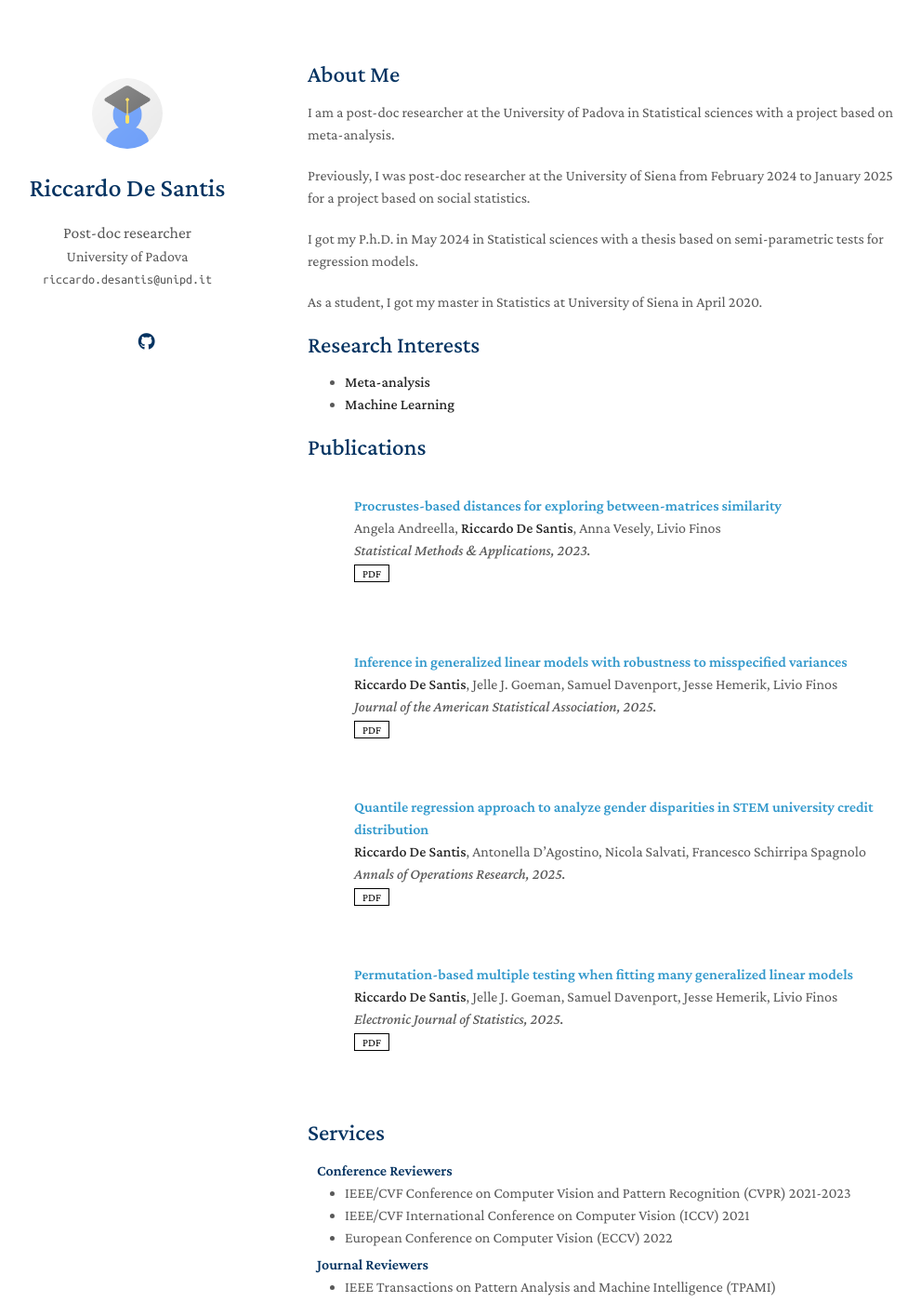
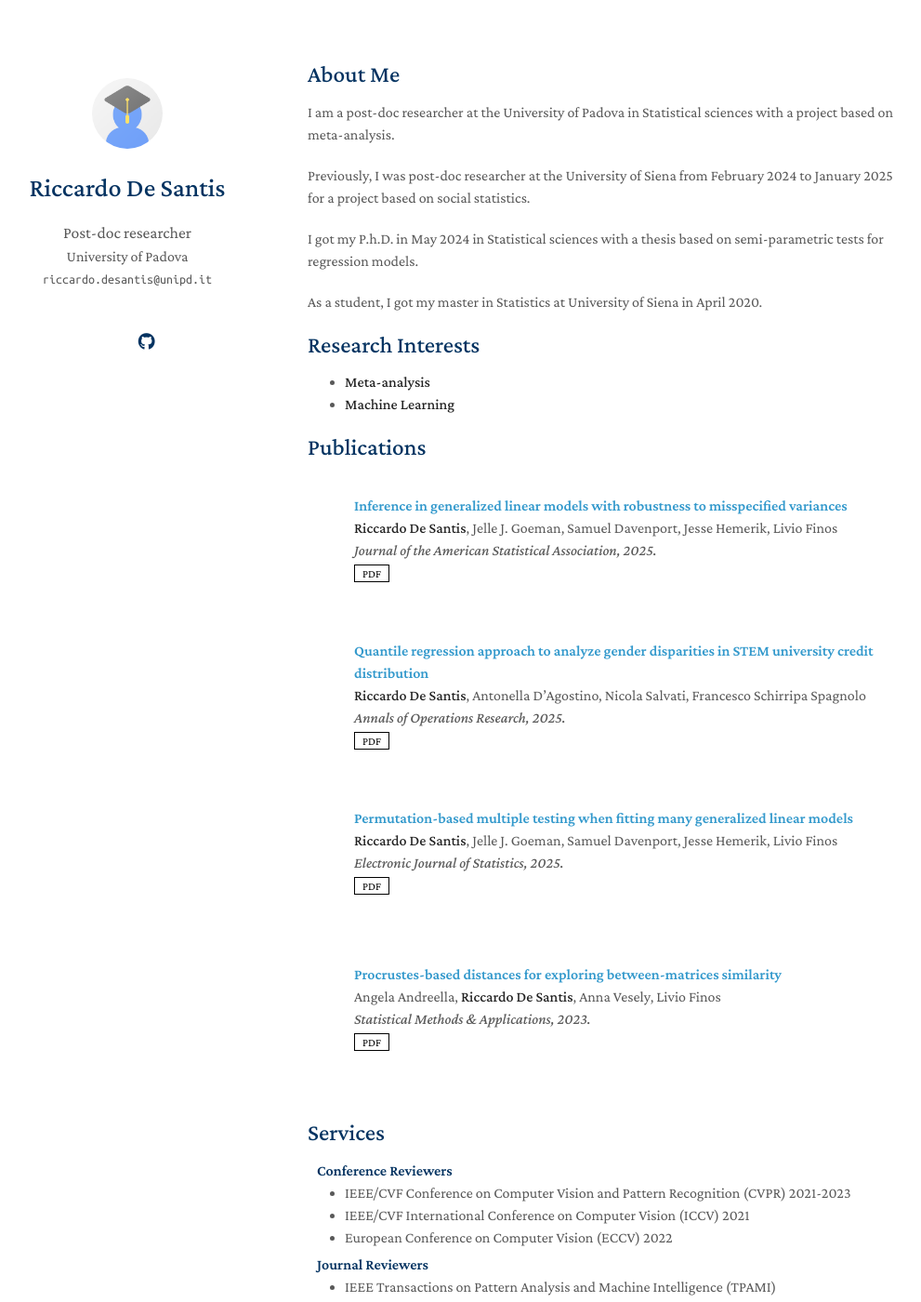
Before and after one commit to Rickdesa/rickdesa.github.io, a Jekyll site: the page built from index.md, in a window 1280 px wide and 1400 px high. Shown: the whole window at 93% size, without its empty margins (139-1130 px from the left). Built offline with Jekyll 4.4.1, drawn with Linux system fonts in a browser that asks for light colours; a style sheet for code colours, icons or effects is not loaded; our own code applies the rules of GitHub Pages for plain Markdown files; part of the change alters nothing that is shown.

```diff
--- a/_data/publications.yml
+++ b/_data/publications.yml
@@ -1,14 +1,4 @@
 main:
-
-  - title: Procrustes-based distances for exploring between-matrices similarity
-    authors: Angela Andreella, <strong>Riccardo De Santis</strong>, Anna Vesely, Livio Finos
-    # conference_short: MICCAI
-    conference: Statistical Methods & Applications, 2023.
-    pdf: https://link.springer.com/article/10.1007/s10260-023-00689-y
-    # code: https://github.com/MrGiovanni/ContinualLearning
-    # bibtex: https://bib.yliu.me/MICCAI23.txt
-    # image: ./assets/img/teaser_example_2.png
-    # notes: Early Accept
 
   - title: "Inference in generalized linear models with robustness to misspecified variances"
     authors: <strong>Riccardo De Santis</strong>, Jelle J. Goeman, Samuel Davenport, Jesse Hemerik, Livio Finos
@@ -41,3 +31,14 @@ main:
     # bibtex: https://class-il.mpi-inf.mpg.de/mnemonics/
     # notes: Oral Presentation
     # image: ./assets/img/teaser_example.png
+
+
+  - title: Procrustes-based distances for exploring between-matrices similarity
+    authors: Angela Andreella, <strong>Riccardo De Santis</strong>, Anna Vesely, Livio Finos
+    # conference_short: MICCAI
+    conference: Statistical Methods & Applications, 2023.
+    pdf: https://link.springer.com/article/10.1007/s10260-023-00689-y
+    # code: https://github.com/MrGiovanni/ContinualLearning
+    # bibtex: https://bib.yliu.me/MICCAI23.txt
+    # image: ./assets/img/teaser_example_2.png
+    # notes: Early Accept
```
